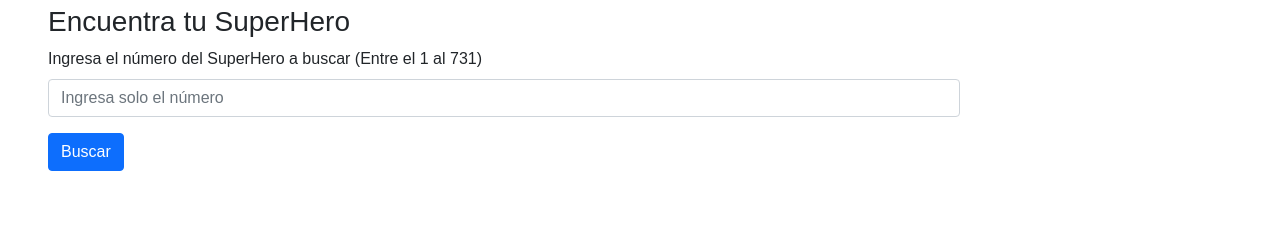
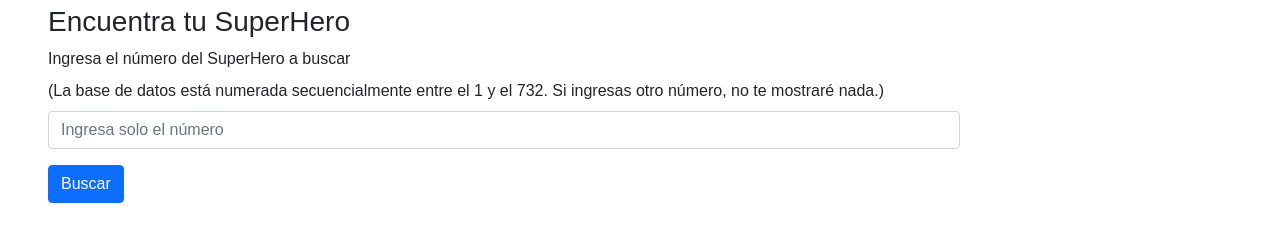
Before and after one commit to Isabel-de-la-Cuadra/prueba-fundamentos-desarrollo-web, a plain HTML site: page index.html in a window 1280 px wide. Shown: the part 467-708 px from the top of the page. Drawn offline with nearby package versions, Linux system fonts and the light colour scheme; a web font is replaced by a local one.

Commit message:
Desafío Terminado

```diff
--- a/assets/js/script.js
+++ b/assets/js/script.js
@@ -65,7 +65,7 @@ $(document).ready(function() {
                             estadisticas.push({ y: data.powerstats[key], name: key });
                         } else {
                             $("#chartContainer").append(`
-                            <h4 class="text-start ms-5">SuperHero Encontrado</h4>`)
+                            <h4 class="text-center">Lo siento, no tengo información para graficar</h4>`)
                         }
 
                     }
@@ -105,6 +105,7 @@ $(document).ready(function() {
 
                     }
 
+
                 }
 
             }
--- a/index.html
+++ b/index.html
@@ -45,7 +45,8 @@
     <section class="text-lg-start mt-2 ps-5 w-75" id="">
         <form>
             <div class="mb-3">
-                <label class="form-label">Ingresa el número del SuperHero a buscar (Entre el 1 al 731)</label>
+                <label class="form-label">Ingresa el número del SuperHero a buscar</label>
+                <label class="form-label">(La base de datos está numerada secuencialmente entre el 1 y el 732. Si ingresas otro número, no te mostraré nada.)</label>
                 <input type="number" class="form-control" id="superHeroInput" aria-describedby="" placeholder="Ingresa solo el número">
                 <div id="mensajeError" class="form-text"></div>
             </div>
```
